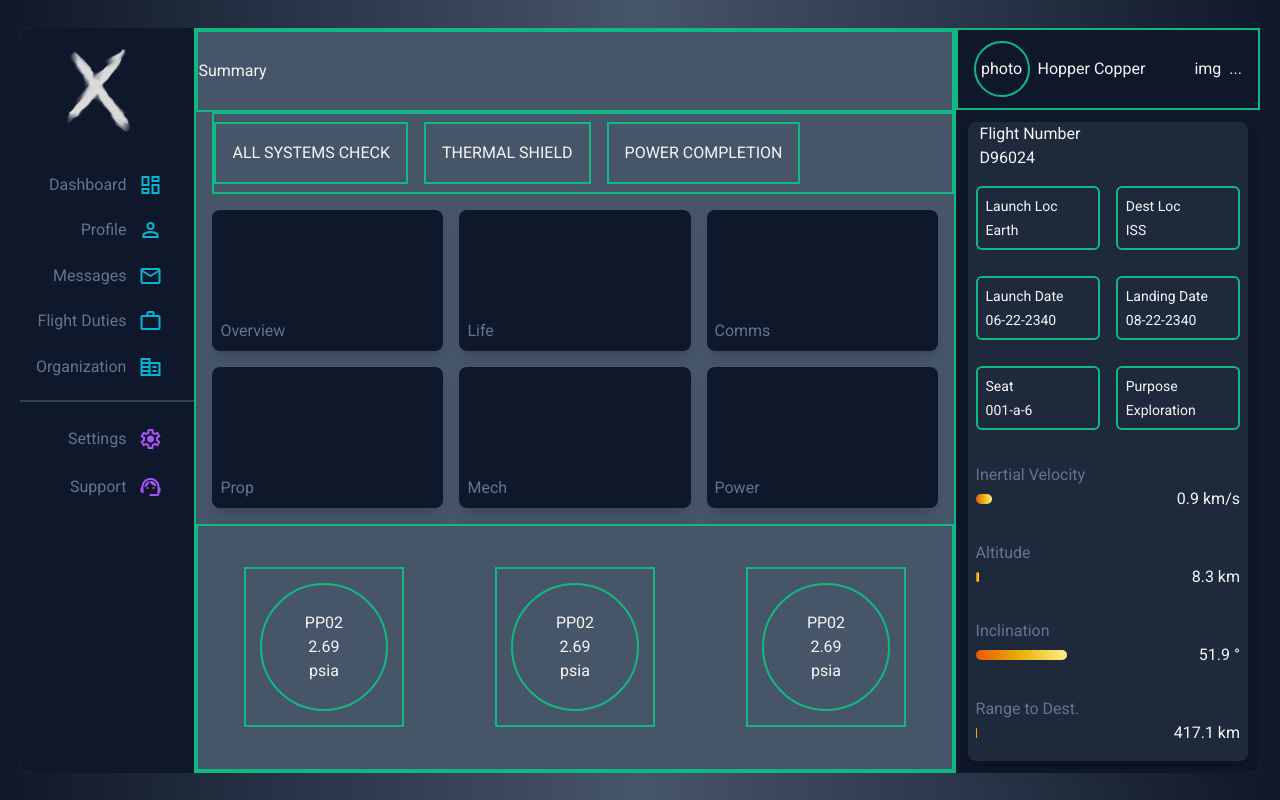
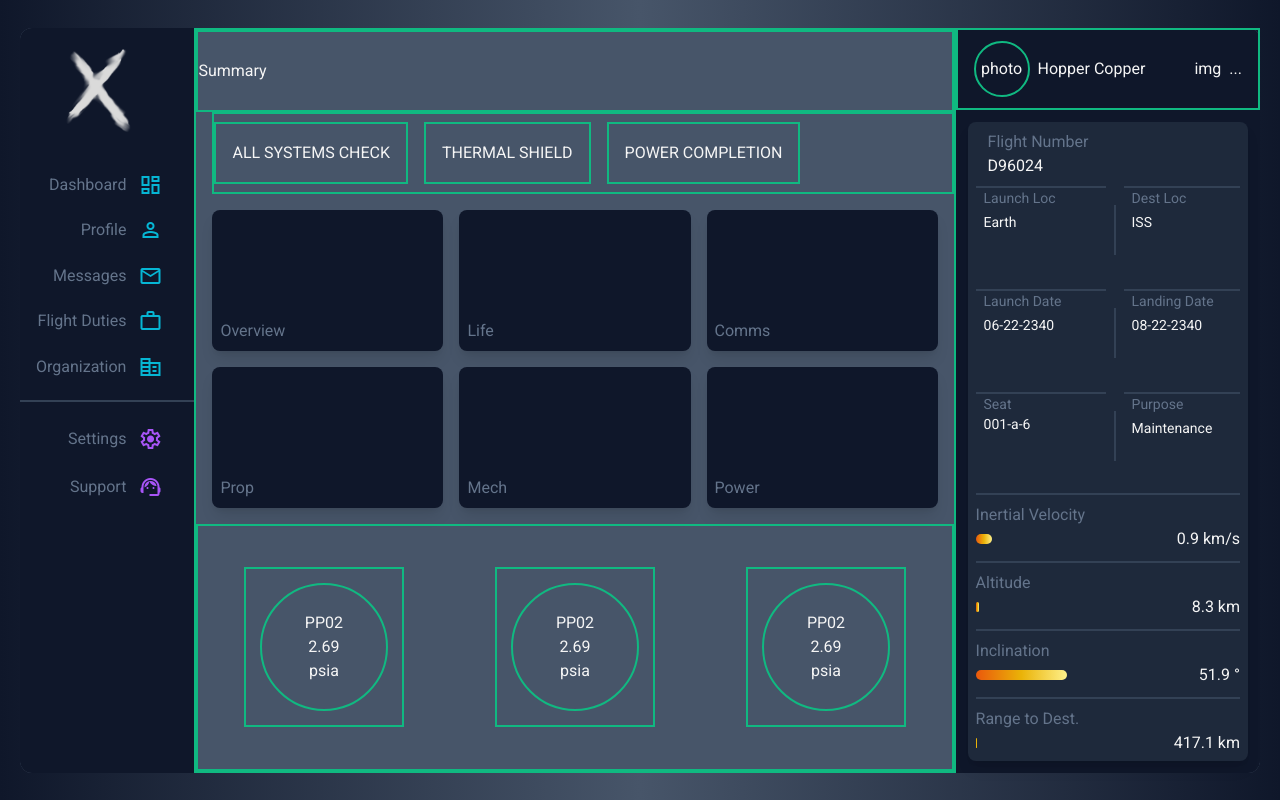
Before and after one commit to kb-git-hub/admin-dashboard, a website: page src/index.html in a window 1280 px wide. Drawn offline with nearby package versions, Linux system fonts and the light colour scheme.

Commit message:
Update CSS

```diff
--- a/src/index.html
+++ b/src/index.html
@@ -176,41 +176,66 @@ bg-gradient-to-r from-slate-900 via-slate-600 to-slate-900
             m-3 rounded-lg
             ">
                 <div class="flightNumber h-14 ml-3 ">
-                    <div>Flight Number</div>
-                    <div>D96024</div>
+                    <div class= "text-slate-500 pt-2 pl-2">Flight Number</div>
+                    <div class="pl-2" >D96024</div>
                 </div>
-                <div class="flightItinerary  grow
-                grid grid-cols-2
+                <div class="flightItinerary  grow grid grid-cols-1
                 ">
-                    <div class="layoutBorder itineraryCards">
-                        <div>Launch Loc</div>
-                        <div class=" mt-1">Earth</div>
+
+                <div class="flex justify-between">
+                    <div class=" itineraryCards ">
+                        <div class="itineraryCardText w-[130px] pl-2 ">Launch Loc</div>
+                        <div class=" mt-1 pl-2">Earth</div>
                     </div>
-                    <div class="layoutBorder itineraryCards">
-                        <div>Dest Loc</div>
-                        <div class=" mt-1">ISS</div>
+
+                    <div class="itineraryCardDivider"></div>
+
+                    <div class=" itineraryCards grow">
+                        <div class="itineraryCardText pl-2">Dest Loc</div>
+                        <div class=" mt-1 pl-2">ISS</div>
                     </div>
-                    <div class="layoutBorder itineraryCards">
-                        <div>Launch Date</div>
-                        <div class=" mt-1">06-22-2340</div>
+
+                </div>
+
+
+                <div class="flex justify-between">
+                    <div class=" itineraryCards ">
+                        <div class="itineraryCardText w-[130px] pl-2">Launch Date</div>
+                        <div class=" mt-1 pl-2">06-22-2340</div>
                     </div>
-                    <div class="layoutBorder itineraryCards">
-                        <div>Landing Date</div>
-                        <div class=" mt-1">08-22-2340</div>
+
+                    <div class="itineraryCardDivider"></div>
+
+                    <div class=" itineraryCards grow">
+                        <div class="itineraryCardText pl-2">Landing Date</div>
+                        <div class=" mt-1 pl-2">08-22-2340</div>
                     </div>
-                    <div class="layoutBorder itineraryCards">
-                        <div>Seat</div>
-                        <div class=" mt-1">001-a-6</div>
+
+                </div>
+
+                <div class="flex justify-between">
+                    <div class=" itineraryCards ">
+                        <div class="itineraryCardText w-[130px] pl-2 ">Seat</div>
+                        <div class=" mt-1z pl-2">001-a-6</div>
                     </div>
-                    <div class="layoutBorder itineraryCards">
-                        <div>Purpose</div>
-                        <div class="text-sm mt-1">Exploration</div>
+
+                    <div class="itineraryCardDivider"></div>
+
+                    <div class=" itineraryCards grow">
+                        <div class="itineraryCardText pl-2">Purpose</div>
+                        <div class=" mt-1 pl-2">Maintenance</div>
                     </div>
+
                 </div>
+
+
+
+
+
 
                 <div class="flightMetrics grow-[4] flex flex-col justify-around px-2">
 
-                    <div class="">
+                    <div class="border-t-2 border-slate-700 pt-2">
                         <div class="text-slate-500">Inertial Velocity</div>
                         <div class="flex justify-between items-center  ">
                             <div class=" flex-grow mr-2 flex">
@@ -222,7 +247,7 @@ bg-gradient-to-r from-slate-900 via-slate-600 to-slate-900
                         </div>
                     </div>
 
-                    <div class="">
+                    <div class="border-t-2 border-slate-700 pt-2">
                         <div class="text-slate-500">Altitude</div>
                         <div class="flex justify-between items-center ">
                             <div class=" flex-grow mr-2 flex">
@@ -234,7 +259,7 @@ bg-gradient-to-r from-slate-900 via-slate-600 to-slate-900
                         </div>
                     </div>
 
-                    <div class="">
+                    <div class="border-t-2 border-slate-700 pt-2">
                         <div class="text-slate-500">Inclination</div>
                         <div class="flex justify-between items-center ">
                             <div class=" flex-grow mr-2 flex">
@@ -246,7 +271,7 @@ bg-gradient-to-r from-slate-900 via-slate-600 to-slate-900
                         </div>
                     </div>
 
-                    <div class="">
+                    <div class="border-t-2 border-slate-700 pt-2">
                         <div class="text-slate-500">Range to Dest.</div>
                         <div class="flex justify-between items-center ">
                             <div class=" flex-grow mr-2 flex">
--- a/src/input.css
+++ b/src/input.css
@@ -23,9 +23,23 @@ body {
 
 @layer components {
     .itineraryCards {
-        @apply h-fit m-2 p-2 rounded-md text-sm;
+        @apply h-fit m-2   text-sm
     }
 }
+
+@layer components {
+    .itineraryCardText {
+        @apply text-slate-500 border-t-2 border-slate-700
+    }
+}
+
+@layer components {
+    .itineraryCardDivider {
+        @apply border-l-2 border-slate-700 grow-0 h-[50px] place-self-center
+    }
+}
+
+
 
 @layer components {
     .mainContent {
```
Also changed, not shown: dist/output.css.
